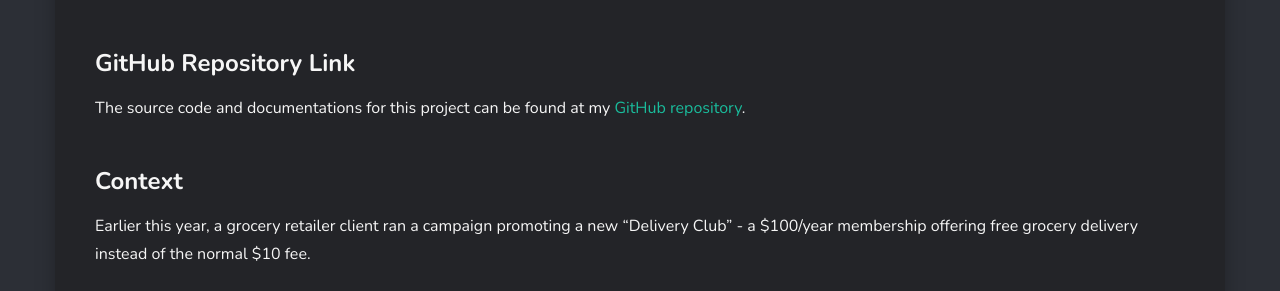
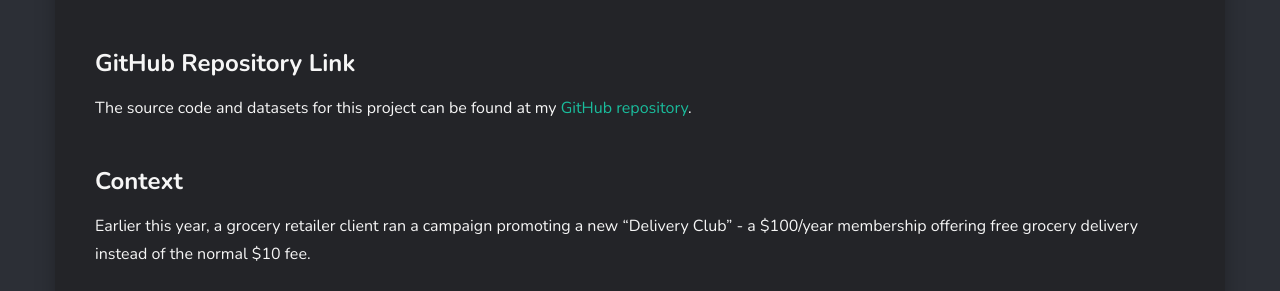
Before and after one commit to Wint-Thandar/wint-thandar.github.io, a Jekyll site: the page built from _posts/2023-09-01-Chi-Square-Test.md, in a window 1280 px wide and 900 px high, scrolled down 1697 px. Shown: the part 163-454 px from the top of the window. Built offline with Jekyll 4.4.1, drawn with Linux system fonts in a browser that asks for light colours; nearby versions of some CDN libraries; some web fonts are replaced; the table of contents is made by our own code.

Commit message:
updated formats

```diff
--- a/_posts/2023-09-01-Chi-Square-Test.md
+++ b/_posts/2023-09-01-Chi-Square-Test.md
@@ -11,7 +11,7 @@ tags: [AB Testing, Hypothesis Testing, Chi-Square, Python]
 The purpose of this project is to demonstrate understanding of hypothesis testing using the Chi-Square Test for Independence to assess performance of two mailers promoting a new service.<br><br>
 
 ### GitHub Repository Link
-The source code and documentations for this project can be found at my [GitHub repository](https://github.com/Wint-Thandar/python-projects/tree/main/chi_square_test).<br><br>
+The source code and datasets for this project can be found at my [GitHub repository](https://github.com/Wint-Thandar/python-projects/tree/main/chi_square_test).<br><br>
 
 ### Context
 Earlier this year, a grocery retailer client ran a campaign promoting a new "Delivery Club" - a $100/year membership offering free grocery delivery instead of the normal $10 fee.<br><br>
```
Also changed, not shown: _posts/2023-09-02-customer-segmentation.md (+2 -1 lines).
